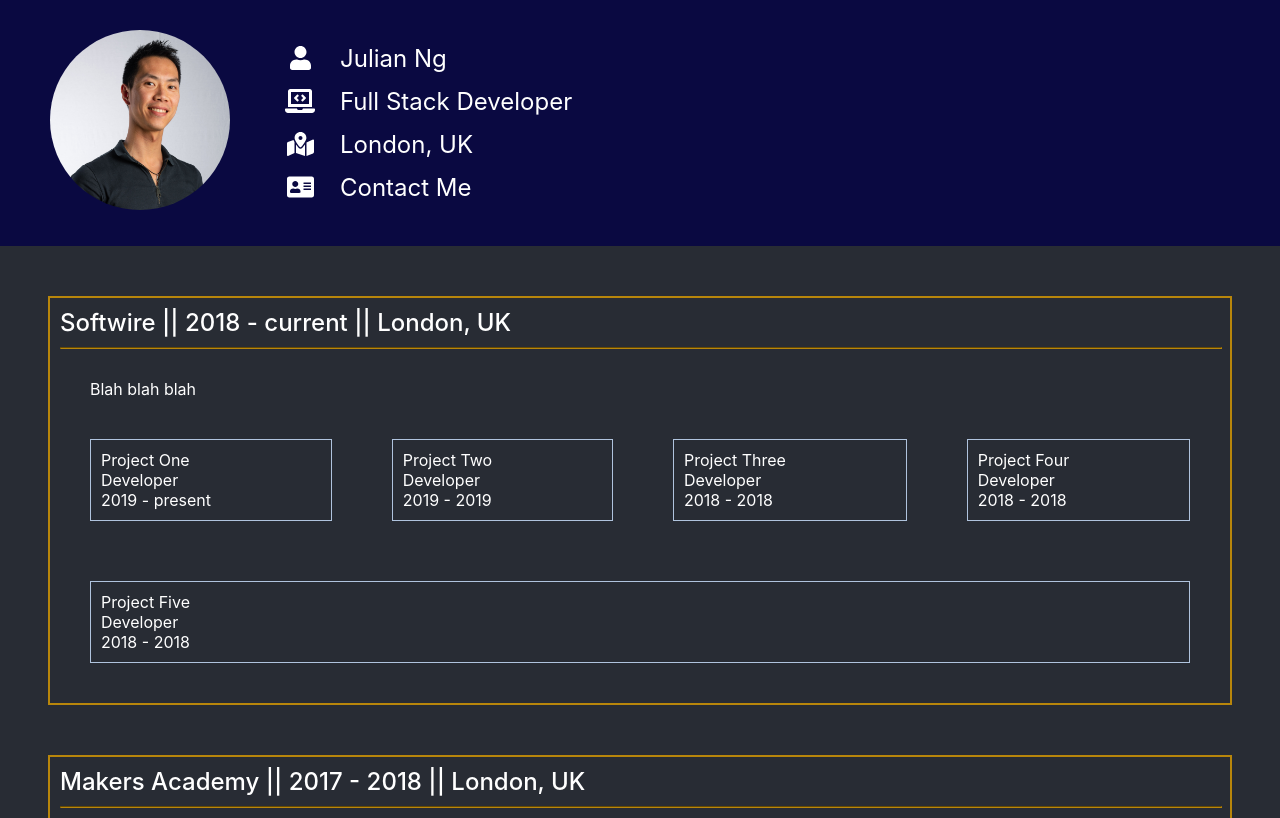
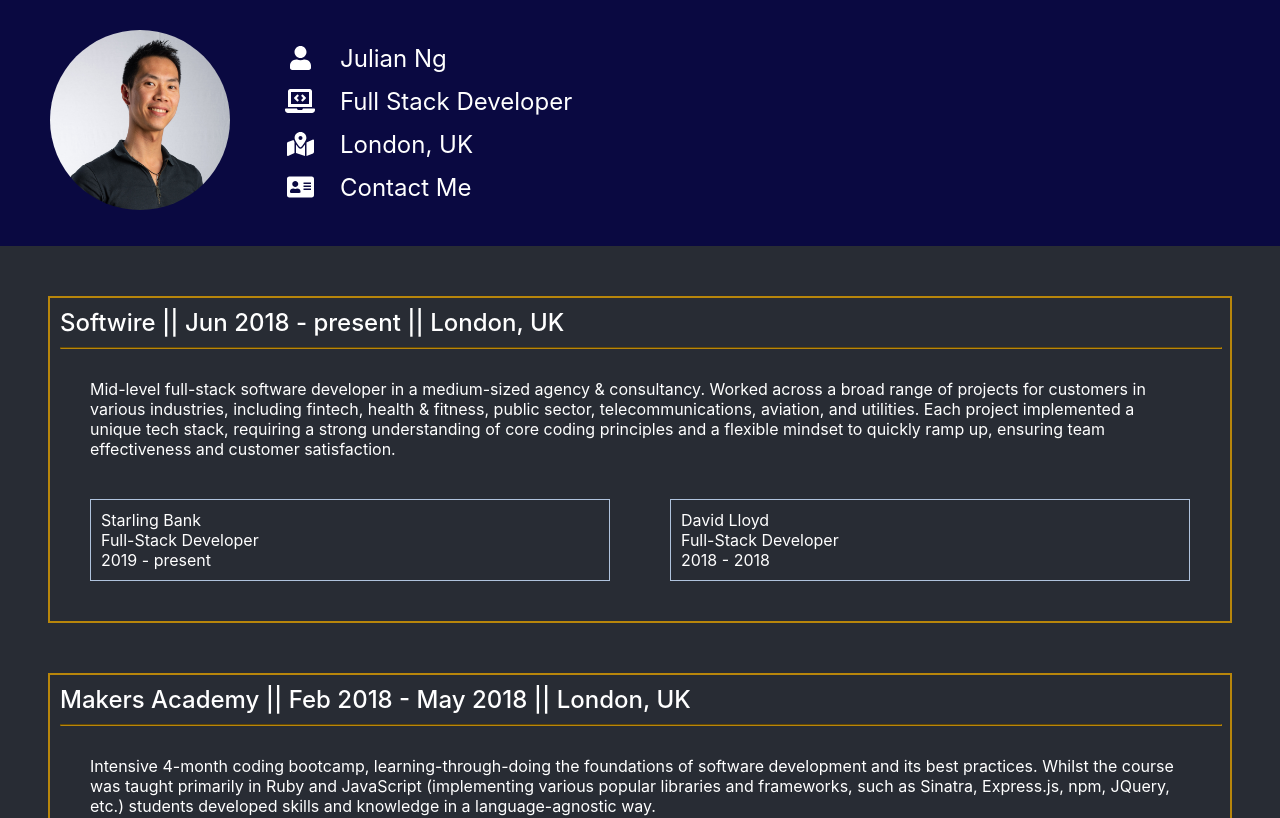
Before and after one commit to julesnuggy/cv, a React (Create React App) app: page / in a window 1280 px wide. Shown: the top 818 px of the page. Built offline with nearby package versions, Linux system fonts and the light colour scheme.

Commit message:
Add data model and content to Experience

```diff
--- a/src/App.tsx
+++ b/src/App.tsx
@@ -5,20 +5,20 @@ import { faUser, faMapMarkedAlt, faLaptopCode, faAddressCard } from '@fortawesom
 
 import Header from './components/header';
 import Experience from './components/experience';
+import data from './data/experienceData.json';
 
 library.add(faUser, faMapMarkedAlt, faLaptopCode, faAddressCard);
 
 const App: React.FC = () => {
   return (
-    <>
-      <body className="app-body">
-        <Header />
-        <div className="experience-container">
-          <Experience employer="Softwire" from={2018} to="current" location="London, UK" />
-          <Experience employer="Makers Academy" from={2017} to={2018} location="London, UK" />
-        </div>
-      </body>
-    </>
+    <div className="app-body">
+      <Header />
+      <div className="experience-container">
+        {
+          data.map((d, idx) => <Experience data={d} key={idx} />)
+        }
+      </div>
+    </div>
   );
 };
 
--- a/src/components/experience.tsx
+++ b/src/components/experience.tsx
@@ -1,27 +1,23 @@
 import React from 'react';
 import '../styles/experience.css';
 import Project from './project';
+import { ExperienceData } from '../data/experienceData';
 
 type EmployerCardProps = {
-  employer: string;
-  from: number;
-  to: number | string;
-  location: string;
+  data: ExperienceData;
 }
 
-const Experience = ({employer, from, to, location}: EmployerCardProps) => (
+const Experience = ({data}: EmployerCardProps) => (
   <div className="experience">
     <div className="experience-title">
-      {employer} || {from} - {to} || {location}
+      {data.employer} || {data.from} - {data.to} || {data.location}
     </div>
     <hr className="experience-break-line"/>
-    <div className="experience-summary">Blah blah blah</div>
+    <div className="experience-summary">{data.summary}</div>
     <div className="project-container">
-      <Project name="Project One" role="Developer" from={2019} to="present" />
-      <Project name="Project Two" role="Developer" from={2019} to={2019} />
-      <Project name="Project Three" role="Developer" from={2018} to={2018} />
-      <Project name="Project Four" role="Developer" from={2018} to={2018} />
-      <Project name="Project Five" role="Developer" from={2018} to={2018} />
+      {
+        data.projects.map((p, idx) => <Project data={p} key={idx} />)
+      }
     </div>
   </div>
 );
--- a/src/components/project.tsx
+++ b/src/components/project.tsx
@@ -1,19 +1,17 @@
 import React from 'react';
 import '../styles/project.css'
+import { ProjectData } from '../data/experienceData';
 
 type ProjectProps = {
-  name: string;
-  role: string;
-  from: number;
-  to: number | string;
+  data: ProjectData;
 }
 
-const Project = ({name, role, from, to}: ProjectProps) => (
+const Project = ({data}: ProjectProps) => (
   <div className="project">
     <div className="project-details">
-      <div>{name}</div>
-      <div>{role}</div>
-      <div>{from} - {to}</div>
+      <div>{data.name}</div>
+      <div>{data.role}</div>
+      <div>{data.from} - {data.to}</div>
     </div>
   </div>
 );
--- /dev/null
+++ b/src/data/experienceData.json
@@ -0,0 +1,65 @@
+[
+  {
+    "employer": "Softwire",
+    "from": "Jun 2018",
+    "to": "present",
+    "location": "London, UK",
+    "summary": "Mid-level full-stack software developer in a medium-sized agency & consultancy. Worked across a broad range of projects for customers in various industries, including fintech, health & fitness, public sector, telecommunications, aviation, and utilities. Each project implemented a unique tech stack, requiring a strong understanding of core coding principles and a flexible mindset to quickly ramp up, ensuring team effectiveness and customer satisfaction.",
+    "projects": [
+      {
+        "name": "Starling Bank",
+        "role": "Full-Stack Developer",
+        "from": 2019,
+        "to": "present",
+        "techStack": [
+          "React (JavaScript)",
+          "Redux",
+          "Java",
+          "Springboot",
+          "Docker",
+          "PostgreSQL"
+        ],
+        "description": "Working in a team responsible for developing new features for Starling as part of its recent CIF Funding award. Currently developing features for Starling's 'Internet Bank' to provide users (initially small business owners) with a web based interface to expand it beyond its app."
+      },
+      {
+        "name": "David Lloyd",
+        "role": "Full-Stack Developer",
+        "from": 2018,
+        "to": 2018,
+        "techStack": [
+          "React (Typescript)",
+          "Java",
+          "Springboot",
+          "Maven",
+          "PHP",
+          "Docker",
+          "PostgreSQL",
+          "MySql"
+        ],
+        "description": "Worked in a large team to accelerate David Lloyd's digital transformation roadmap. My role included work to:\n* upgrade their public facing website to increase membership sign-ups by providing a modern design and customisable content via a custom-made Content Management System;\n* upgrade their internal booking system to automate manual processes and improving the code base by extracting an old PHP monolith into Java microservices;\n* create a new membership registration app for in-club sales teams to improve the registration process and experience for both staff and prospective members."
+      }
+    ]
+  },
+  {
+    "employer": "Makers Academy",
+    "from": "Feb 2018",
+    "to": "May 2018",
+    "location": "London, UK",
+    "summary": "Intensive 4-month coding bootcamp, learning-through-doing the foundations of software development and its best practices. Whilst the course was taught primarily in Ruby and JavaScript (implementing various popular libraries and frameworks, such as Sinatra, Express.js, npm, JQuery, etc.) students developed skills and knowledge in a language-agnostic way.",
+    "projects": [
+      {
+        "name": "Codecraft",
+        "role": "Full-Stack Developer",
+        "from": 2018,
+        "to": 2018,
+        "techStack": [
+          "JavaScript",
+          "HTML",
+          "CSS",
+          "JQuery"
+        ],
+        "description": "Codecraft is a strategic survival role playing game developed in pure vanilla JavaScript - with no game engines or frameworks. Codecraft is the Makers Academy final project developed by a team of 5 people: Tom Duffy, Julian Ng, Chris Ly, Charlene Bastians and Alfie Darko.\nThe focus of the project was to learn how to create a well-designed game, as opposed to focusing on learning new technology or coming out with a polished marketable product. In the end, we created a fully working game which has been deployed online via Heroku: https://codecraft-game.herokuapp.com/"
+      }
+    ]
+  }
+]
```
Also changed, not shown: src/data/experienceData.d.ts (added, +17 -0 lines), src/logo.svg (deleted).
